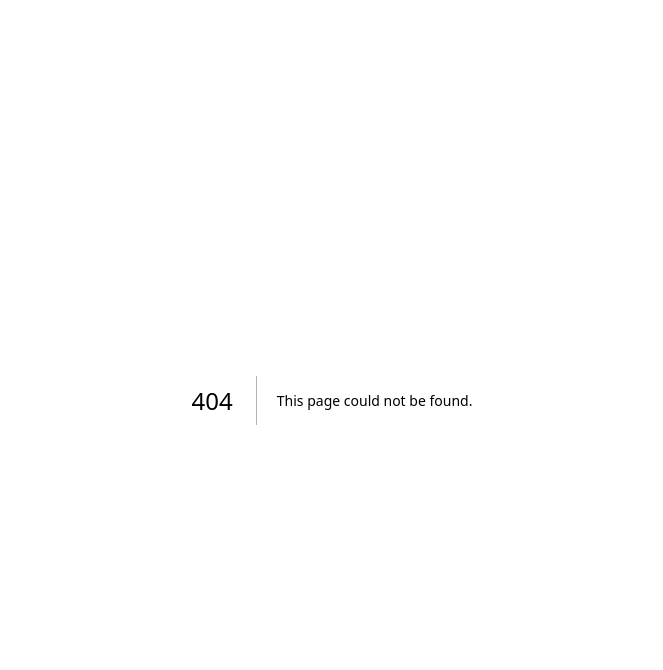
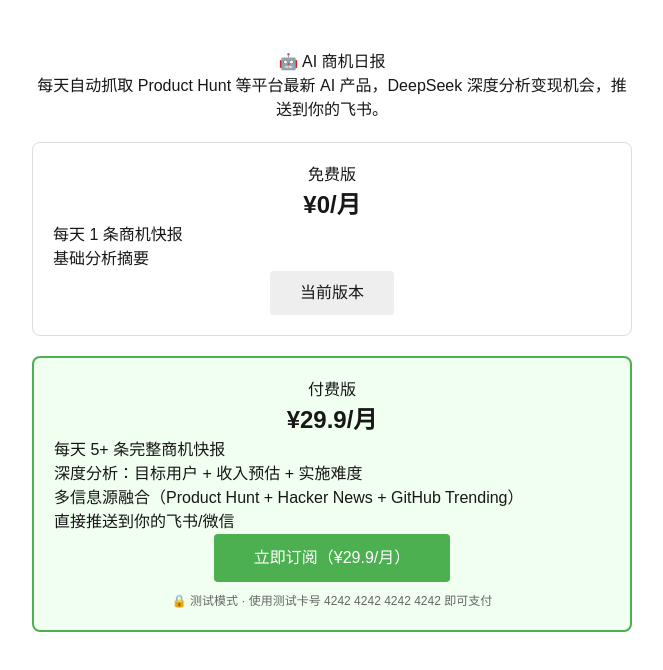
Before and after one commit to canzi-ai/ai-marketer-saas, a Next.js app: page /pricing in a window 1280 px wide. Before the commit this address had no page. Shown: the top 670 px of the page, without its empty margins (308-971 px from the left). Built offline with nearby package versions, Linux system fonts and the light colour scheme.

Commit message:
重新添加付费页面

```diff
--- /dev/null
+++ b/app/pricing/page.js
@@ -0,0 +1,65 @@
+'use client';
+
+import { useState } from 'react';
+
+export default function PricingPage() {
+  const [loading, setLoading] = useState(false);
+
+  const handleSubscribe = async () => {
+    setLoading(true);
+    try {
+      const res = await fetch('/api/checkout', {
+        method: 'POST',
+        headers: { 'Content-Type': 'application/json' },
+        body: JSON.stringify({ priceId: 'price_1TWbX5C3CRNa0CYmjg42J0GJ' }),
+      });
+      const data = await res.json();
+      if (data.url) {
+        window.location.href = data.url;
+      } else {
+        alert('支付创建失败：' + data.error);
+      }
+    } catch (e) {
+      alert('网络错误，请稍后再试');
+    }
+    setLoading(false);
+  };
+
+  return (
+    <div style={{ maxWidth: '600px', margin: '50px auto', textAlign: 'center', fontFamily: 'Arial' }}>
+      <h1>🤖 AI 商机日报</h1>
+      <p>每天自动抓取 Product Hunt 等平台最新 AI 产品，DeepSeek 深度分析变现机会，推送到你的飞书。</p>
+
+      <div style={{ border: '1px solid #ddd', borderRadius: '8px', padding: '20px', margin: '20px 0' }}>
+        <h2>免费版</h2>
+        <p style={{ fontSize: '24px', fontWeight: 'bold' }}>¥0/月</p>
+        <ul style={{ textAlign: 'left' }}>
+          <li>每天 1 条商机快报</li>
+          <li>基础分析摘要</li>
+        </ul>
+        <button disabled style={{ padding: '10px 30px', background: '#eee', border: 'none', borderRadius: '4px', cursor: 'not-allowed' }}>当前版本</button>
+      </div>
+
+      <div style={{ border: '2px solid #4CAF50', borderRadius: '8px', padding: '20px', margin: '20px 0', background: '#f0fff0' }}>
+        <h2>付费版</h2>
+        <p style={{ fontSize: '24px', fontWeight: 'bold' }}>¥29.9/月</p>
+        <ul style={{ textAlign: 'left' }}>
+          <li>每天 5+ 条完整商机快报</li>
+          <li>深度分析：目标用户 + 收入预估 + 实施难度</li>
+          <li>多信息源融合（Product Hunt + Hacker News + GitHub Trending）</li>
+          <li>直接推送到你的飞书/微信</li>
+        </ul>
+        <button
+          onClick={handleSubscribe}
+          disabled={loading}
+          style={{ padding: '12px 40px', background: loading ? '#ccc' : '#4CAF50', color: 'white', border: 'none', borderRadius: '4px', cursor: 'pointer', fontSize: '16px' }}
+        >
+          {loading ? '正在跳转支付...' : '立即订阅（¥29.9/月）'}
+        </button>
+        <p style={{ fontSize: '12px', color: '#666', marginTop: '10px' }}>
+          🔒 测试模式 · 使用测试卡号 4242 4242 4242 4242 即可支付
+        </p>
+      </div>
+    </div>
+  );
+}
```
